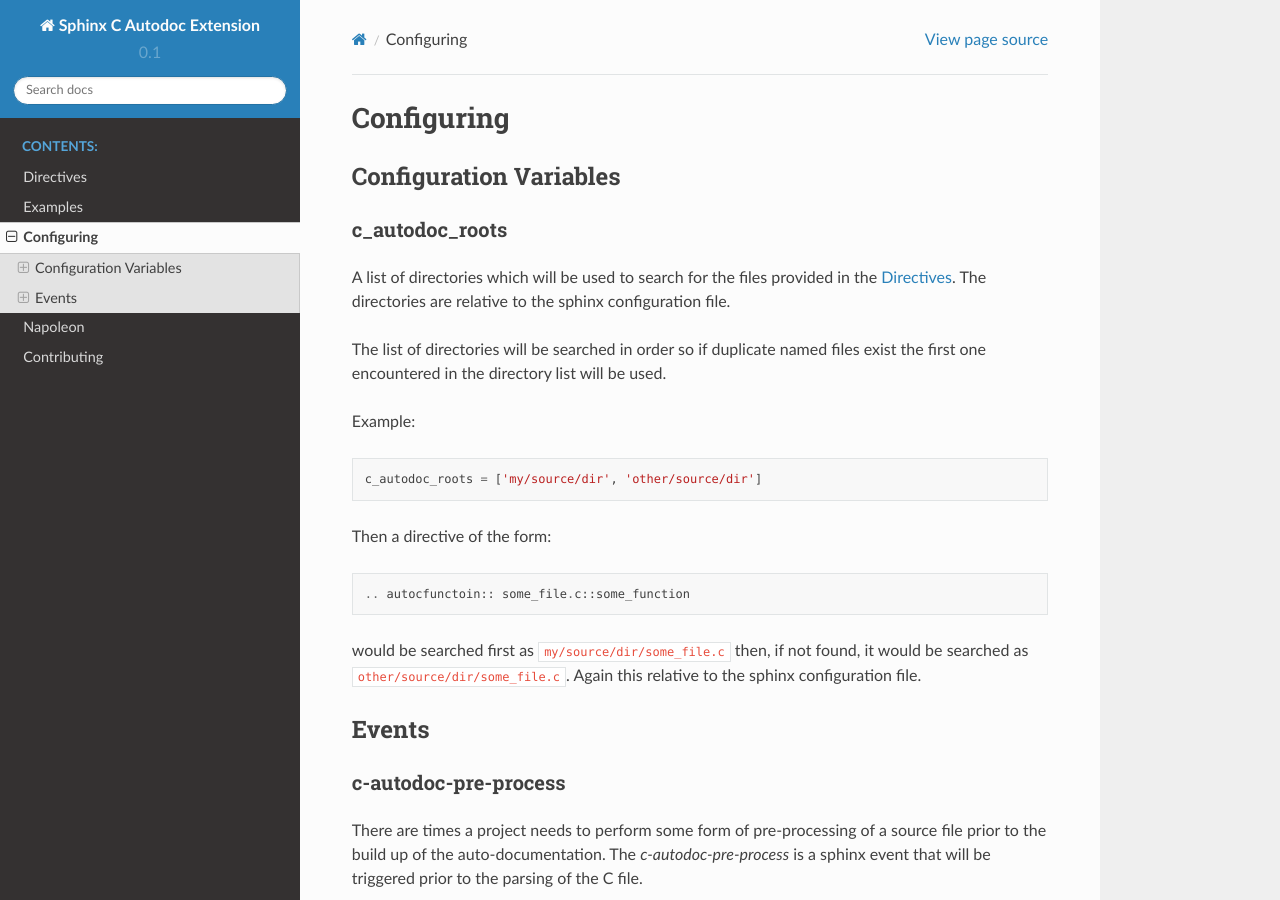
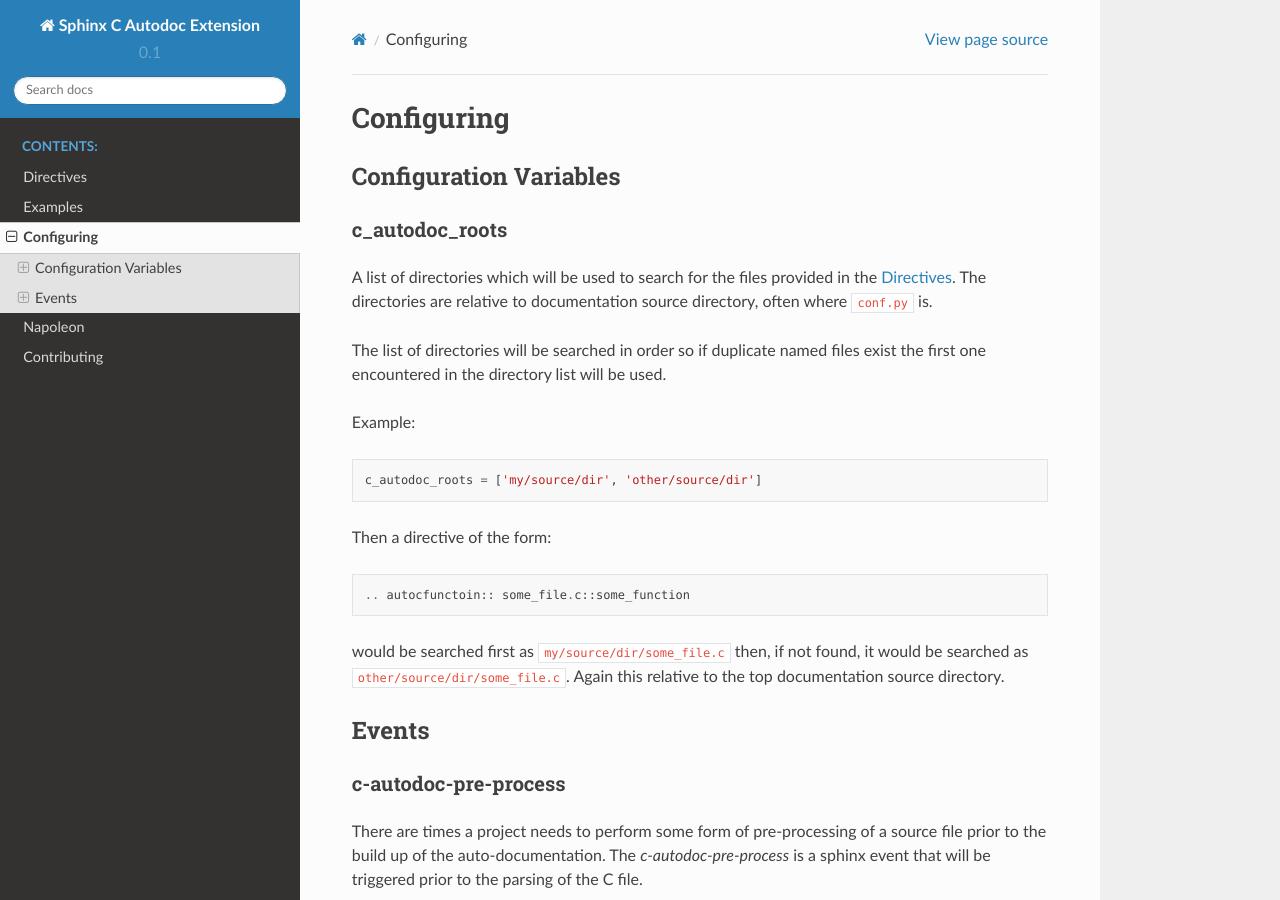
Before and after one commit to speedyleion/sphinx-c-autodoc, a Sphinx documentation site: the page built from docs/configuration.rst, in a window 1280 px wide and 900 px high. Built offline with Sphinx 7.4.7 and the Read the Docs theme 2.0.0, drawn with Linux system fonts in a browser that asks for light colours; formulas are drawn with MathJax 3.

Commit message:
Fix c source paths to be relative to documentation root
The logic for building up the c module name utilizes the sphinx
environment method `relfn2path`.  This method will normally build up the
path to be relative to the current document.  If one prefixes the
filename with `/` or a path separator then the path will be relative to
the documentation source root directory.  This fix forces the leading
'/` into the source paths when searching for c modules.

Fixes: #1

```diff
--- a/docs/configuration.rst
+++ b/docs/configuration.rst
@@ -8,8 +8,8 @@
 ^^^^^^^^^^^^^^^
 
 A list of directories which will be used to search for the files provided in the
-:ref:`directives:Directives`.  The directories are relative to the sphinx configuration
-file.
+:ref:`directives:Directives`. The directories are relative to documentation
+source directory, often where ``conf.py`` is.
 
 The list of directories will be searched in order so if duplicate named files
 exist the first one encountered in the directory list will be used.
@@ -27,7 +27,7 @@
 
 would be searched first as ``my/source/dir/some_file.c`` then, if not found, it
 would be searched as ``other/source/dir/some_file.c``.  Again this relative to
-the sphinx configuration file.
+the top documentation source directory.
 
 Events
 ------
```
Also changed, not shown: src/sphinx_c_autodoc/__init__.py (+6 -3 lines), 4 other files.
